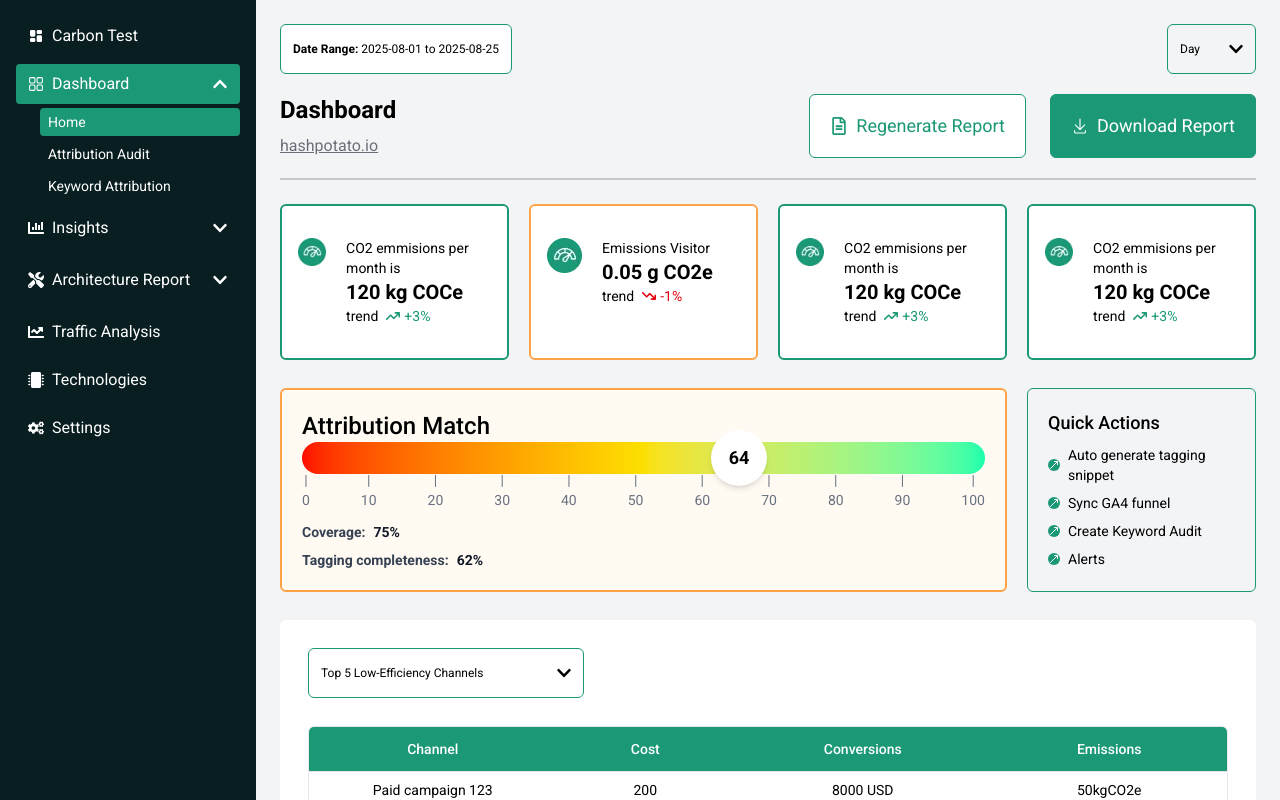
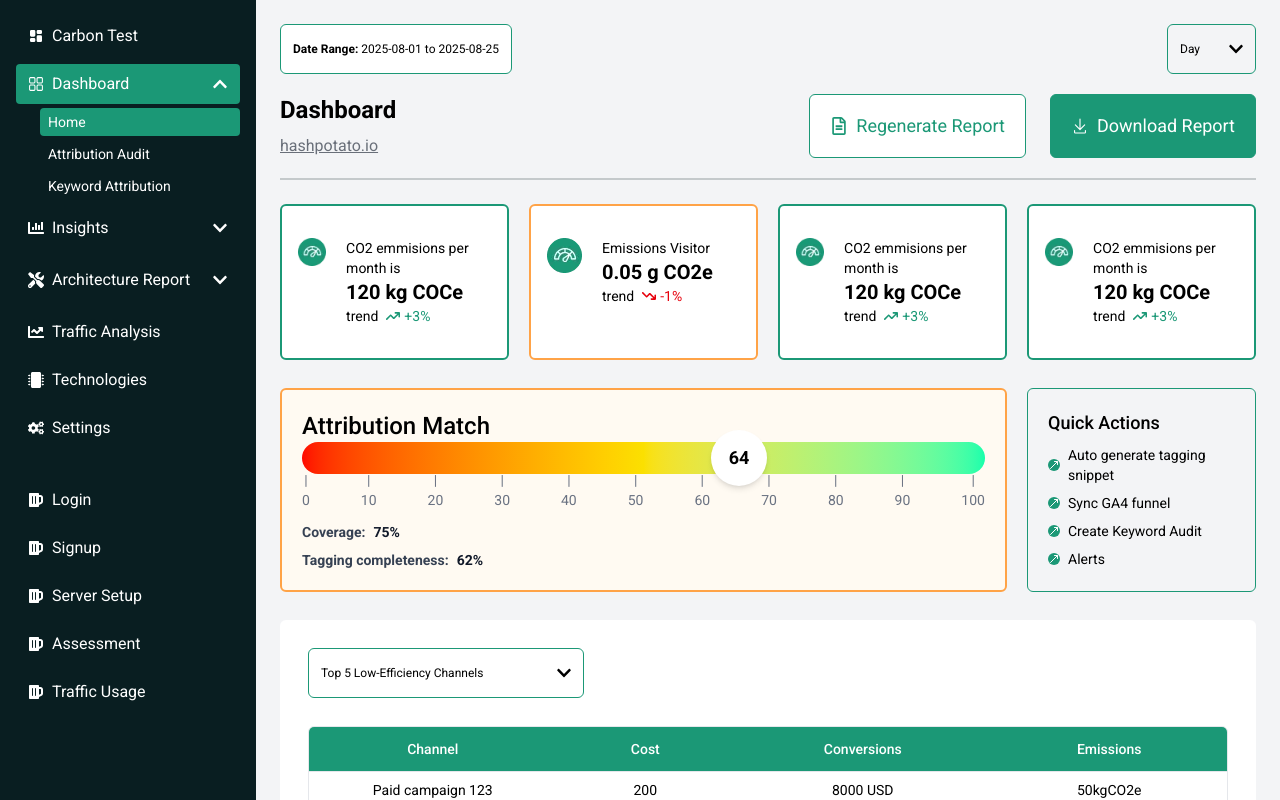
Before and after one commit to subodh-EG/Everything-Green-Frontend-NextJS, a Next.js app: page /dashboard in a window 1280 px wide. Built offline with nearby package versions, Linux system fonts and the light colour scheme.

Commit message:
temp sidebar new menus for testing purpose

```diff
--- a/src/components/dashboard/SidebarMenu.tsx
+++ b/src/components/dashboard/SidebarMenu.tsx
@@ -6,6 +6,7 @@ import {
   FaChartLine,
   FaCogs,
   FaTools,
+  FaBeer,
 } from 'react-icons/fa';
 import { RxDashboard } from 'react-icons/rx';
 import { TbLayoutDashboardFilled } from 'react-icons/tb';
@@ -57,4 +58,38 @@ export const sidebarMenu = [
     icon: <FaCogs />,
     path: '/settings',
   },
+
+  // Spacer item to create separation
+  {
+    title: '',
+    icon: null,
+    path: '',
+    isSpacer: true,
+  },
+
+  {
+    title: 'Login',
+    icon: <FaBeer />,
+    path: '/login',
+  },
+  {
+    title: 'Signup',
+    icon: <FaBeer />,
+    path: '/signup',
+  },
+  {
+    title: 'Server Setup',
+    icon: <FaBeer />,
+    path: '/setup/server',
+  },
+  {
+    title: 'Assessment',
+    icon: <FaBeer />,
+    path: '/setup/assessment',
+  },
+  {
+    title: 'Traffic Usage',
+    icon: <FaBeer />,
+    path: '/setup/traffic-usage',
+  },
 ];
```
Also changed, not shown: src/components/dashboard/home/EmissionCard.tsx (+6 -5 lines).
